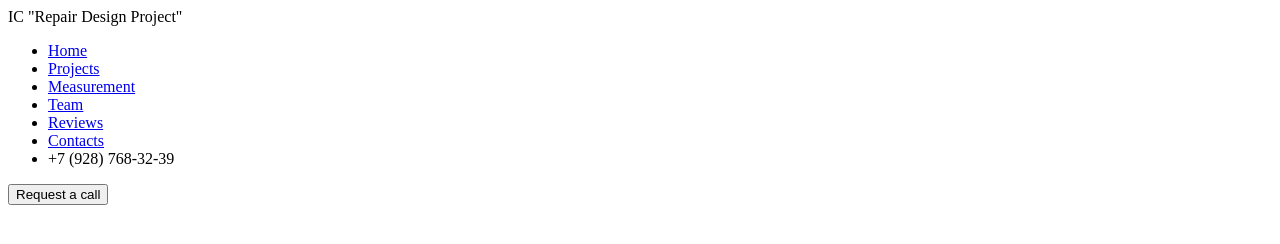
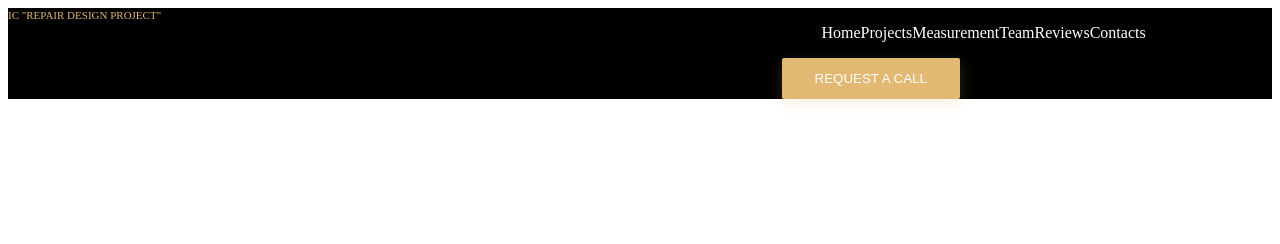
Before and after one commit to korrman/sktraining, a plain HTML site: page verpomak/index.html in a window 1280 px wide. Drawn offline with Linux system fonts and the light colour scheme.

Commit message:
step 1/insert header and start body

```diff
--- a/verpomak/index.html
+++ b/verpomak/index.html
@@ -4,7 +4,7 @@
     <meta charset="UTF-8">
     <meta http-equiv="X-UA-Compatible" content="IE=edge">
     <meta name="viewport" content="width=device-width, initial-scale=1.0">
-    <link rel="stylesheet" href="./styles/style.css">
+    <link rel="stylesheet" type="text/css" href="./styles/styles.css">
     <title>Document</title>
 </head>
 <body>
@@ -13,16 +13,16 @@
             IC "Repair Design Project"
         </div>
         <nav>
-            <ul>
-                <li><a href="#">Home</a></li>
-                <li><a href="#">Projects</a></li>
-                <li><a href="#">Measurement</a></li>
-                <li><a href="#">Team</a></li>
-                <li><a href="#">Reviews</a></li>
-                <li><a href="#">Contacts</a></li>
-                <li>+7 (928) 768-32-39</li>
+            <ul class="header-nav">
+                <li class="header-nav_item"><a href="#">Home</a></li>
+                <li class="header-nav_item"><a href="#">Projects</a></li>
+                <li class="header-nav_item"><a href="#">Measurement</a></li>
+                <li class="header-nav_item"><a href="#">Team</a></li>
+                <li class="header-nav_item"><a href="#">Reviews</a></li>
+                <li class="header-nav_item"><a href="#">Contacts</a></li>
+                <li class="header-nav_item">+7 (928) 768-32-39</li>
             </ul>
-            <button>Request a call</button>
+            <button class="button">Request a call</button>
         </nav>
     </header>
 
--- /dev/null
+++ b/verpomak/styles/styles.css
@@ -0,0 +1,36 @@
+.button {
+    background: #E3B873;
+    box-shadow: 0px 5px 15px rgba(227, 184, 115, 0.2);
+    border-radius: 2px;
+    outline: 0;
+    border: 0;
+    padding: 13px 33px;
+    color: white;
+    text-transform: uppercase;
+}
+.logo {
+    font-family: 'Nunito Sans';
+    font-style: normal;
+    font-weight: 400;
+    font-size: 11px;
+    line-height: 15px;
+    text-transform: uppercase;
+    color: #E3B873;
+}
+.header {
+    background-color: black;
+    display: flex;
+    justify-content: space-between;
+
+}
+.header-nav {
+    list-style: none;
+    display: flex;
+}
+.header-nav_item {
+    margin-right: 47;
+}
+.header-nav_item a {
+    text-decoration: none;
+    color: white;
+}
```
Also changed, not shown: 3 other files.
